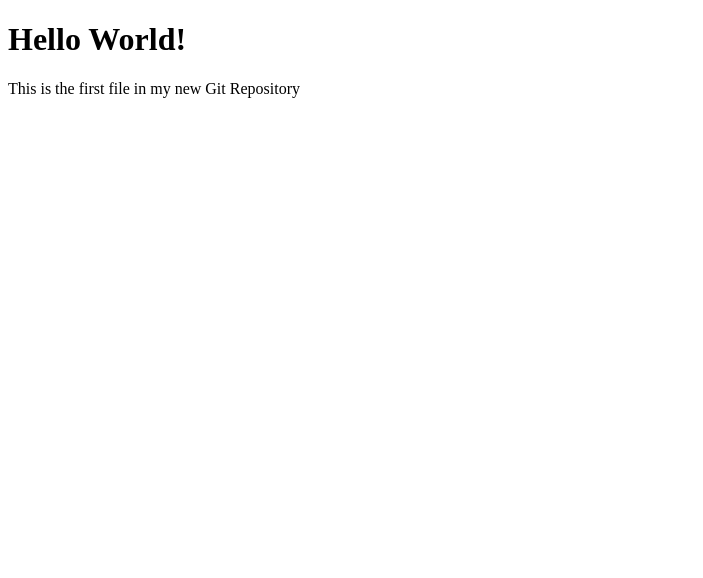
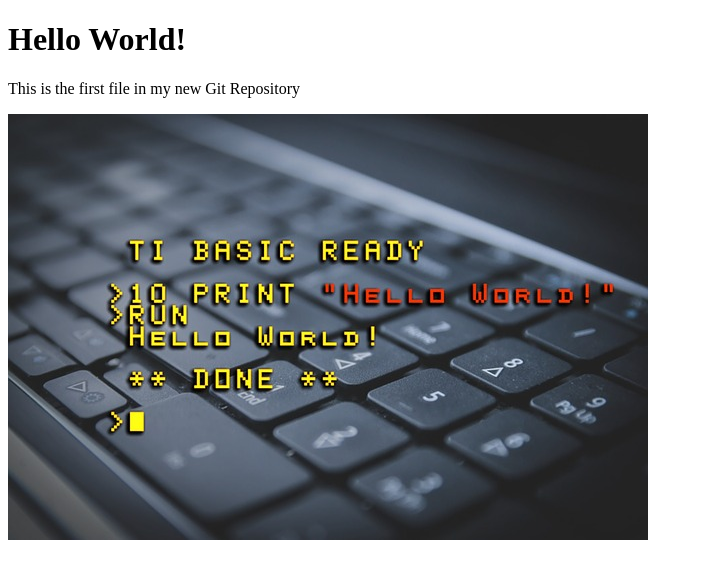
Before and after one commit to dev691/WebBasic, a plain HTML site: page index.html in a window 1280 px wide. Shown: the whole page, without its empty margins (0-703 px from the left). Drawn offline with Linux system fonts and the light colour scheme.

Commit message:
updated and added script file

```diff
--- a/index.html
+++ b/index.html
@@ -9,5 +9,6 @@
 <body>
     <h1> Hello World! </h1>
     <p> This is the first file in my new Git Repository</p>
+    <img src="hello.jpg" alt="hello jpg">
 </body>
 </html>
--- /dev/null
+++ b/script.js
@@ -0,0 +1 @@
+//adding script code soon!
```
